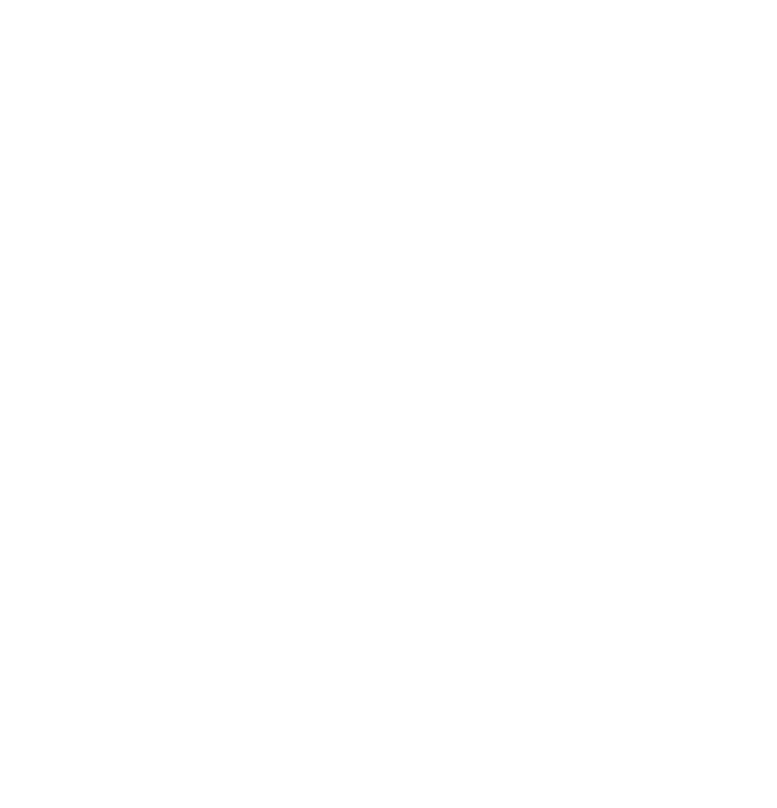
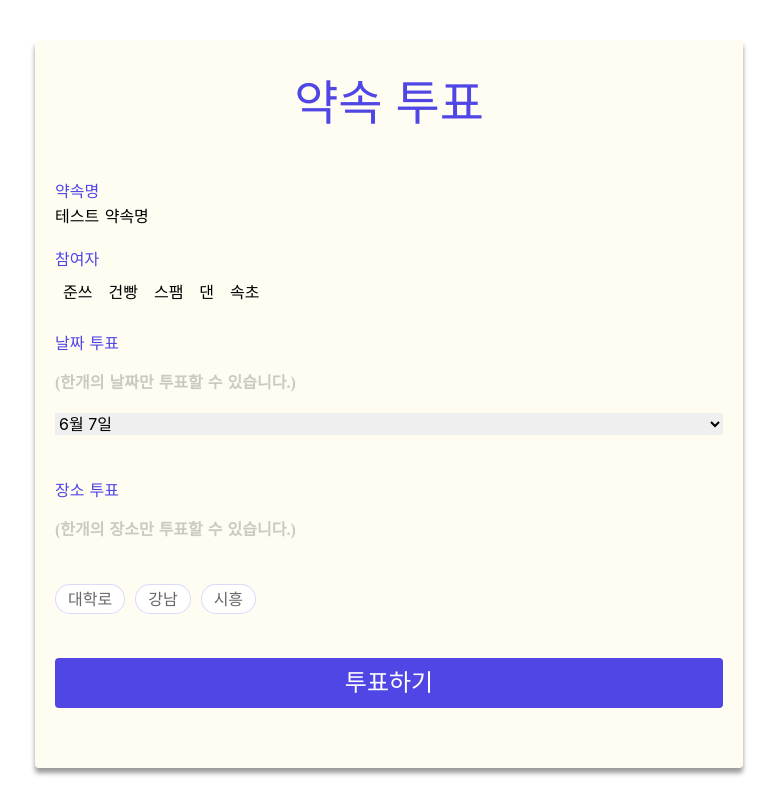
Before and after one commit to leezu2020/manna-frontend, a Nuxt app: page /vote in a window 1280 px wide. Before the commit this address had no page. Shown: the whole page, without its empty margins (251-1028 px from the left). Built offline with nearby package versions, Linux system fonts and the light colour scheme; what v-calendar would draw is missing.

Commit message:
투표 페이지 틀 만들기

```diff
--- /dev/null
+++ b/pages/vote.vue
@@ -0,0 +1,125 @@
+<template>
+  <div class="container l--table">
+    <div class="l--cell">
+      <div class="box box--m">
+        <h1 class="heading--title">약속 투표</h1>
+        <div class="form">
+          <fieldset class="input--wrap">
+            <label for="userEmail" class="label">약속명</label>
+            {{ promise.name }}
+          </fieldset>
+          <fieldset class="input--wrap">
+            <label for="userEmail" class="label"> 참여자 </label>
+
+            <div class="flex flex-wrap content-center">
+              <div v-for="p in participants" :key="p.name" class="m-2">
+                {{ p }}
+              </div>
+            </div>
+          </fieldset>
+          <fieldset class="input--wrap">
+            <label for="userEmail" class="label">
+              날짜 투표
+              <span class="l--block detail"
+                >(한개의 날짜만 투표할 수 있습니다.)</span
+              >
+            </label>
+            <div class="list__wrap">
+              <select class="list">
+                <option v-for="date in optionDates" :key="date" class="list__item">
+                  <!--월 일 형식으로 변환하기-->
+                  {{ date }}
+                </option>
+              </select>
+            <!--
+              <div class="list" v-for="date in optionDates" :key="date">
+                <input
+                  type="radio"
+                  class="list__item"
+                  v-model="pickdate"
+                  :value="date"
+                />
+                {{ date }}
+              </div>
+              -->
+            </div>
+          </fieldset>
+          <fieldset class="input--wrap">
+            <label for="userEmail" class="label">
+              장소 투표
+              <span class="l--block detail"
+                >(한개의 장소만 투표할 수 있습니다.)</span
+              ></label
+            >
+          </fieldset>
+          <div class="list__wrap">
+            <ul class="list">
+              <li
+                v-for="location in optionLocations"
+                :key="location"
+                class="list__item"
+              >
+                {{ location }}
+              </li>
+            </ul>
+          </div>
+          <button @click.prevent="vote" class="btn--submit mg--m">
+            투표하기
+          </button>
+        </div>
+      </div>
+    </div>
+  </div>
+</template>
+
+<script>
+export default {
+  // asyncData? fetch? 다 props?
+  // page 이동이니까 params로 넘겨받아서 요청으로 data 가져오기?
+  //   async asyncData({ params, $axios }) {
+  //     const promise = await $axios.get(`http://35.226.135.77:8080/api/add}`, {
+  //       name: params,
+  //     })
+  //     return { promise }
+  //   },
+  data() {
+    return {
+      // 약속 더미 데이터
+      promise: { name: '테스트 약속명' },
+      // 참여자
+      participants: ['준쓰', '건빵', '스팸', '댄', '속초'],
+      // 추가된 날짜 목록
+      optionDates: ['6월 7일', '6월 9일', '6월 10일'],
+      // 추가된 장소
+      optionLocations: ['대학로', '강남', '시흥'],
+      pickdate: '',
+      picklocation: '',
+      modelConfig: {
+        type: 'string',
+        mask: 'YYYY-MM-DD',
+      },
+      attrs: [
+        {
+          key: 'today',
+          bar: 'red',
+          dates: new Date(2021, 5, 15),
+        },
+      ],
+    }
+  },
+  methods: {
+    voteDate() {
+      this.optionDates.push(this.pickdate)
+    },
+    voteLocation() {
+      this.optionLocations.push(this.picklocation)
+      this.picklocation = ''
+    },
+    vote() {
+      console.log('제출')
+    },
+  },
+}
+</script>
+
+<style></style>
```
